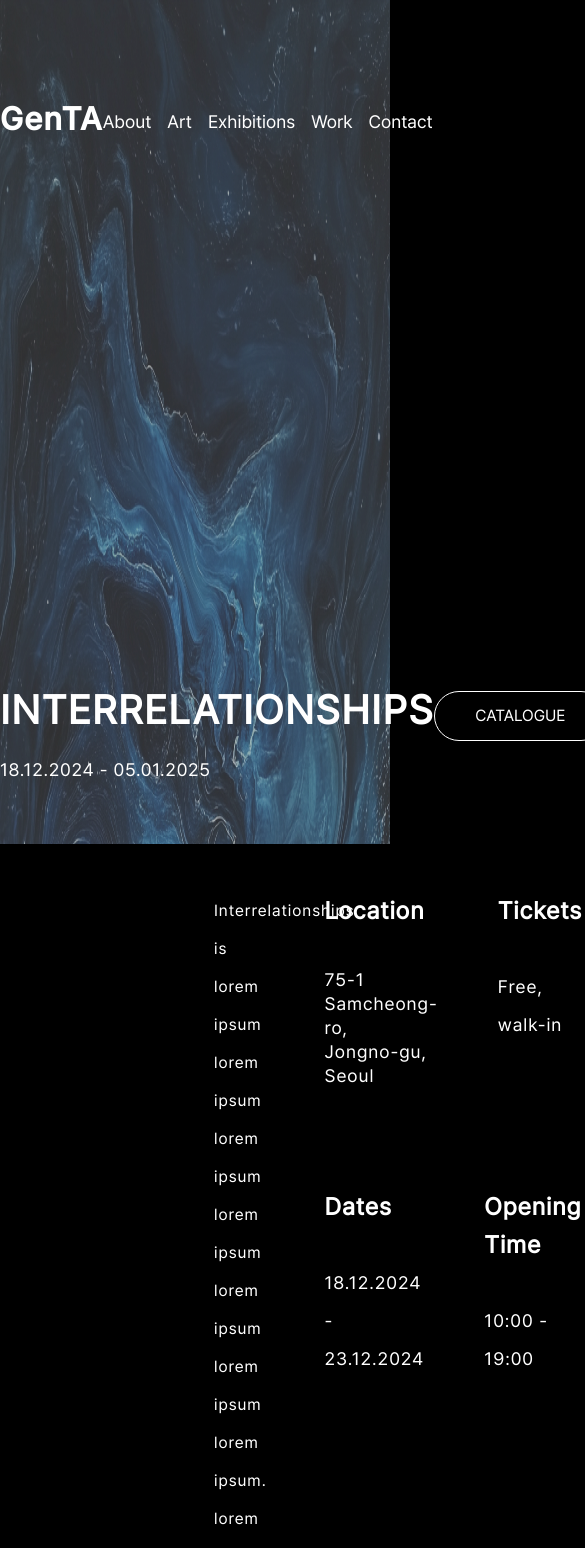
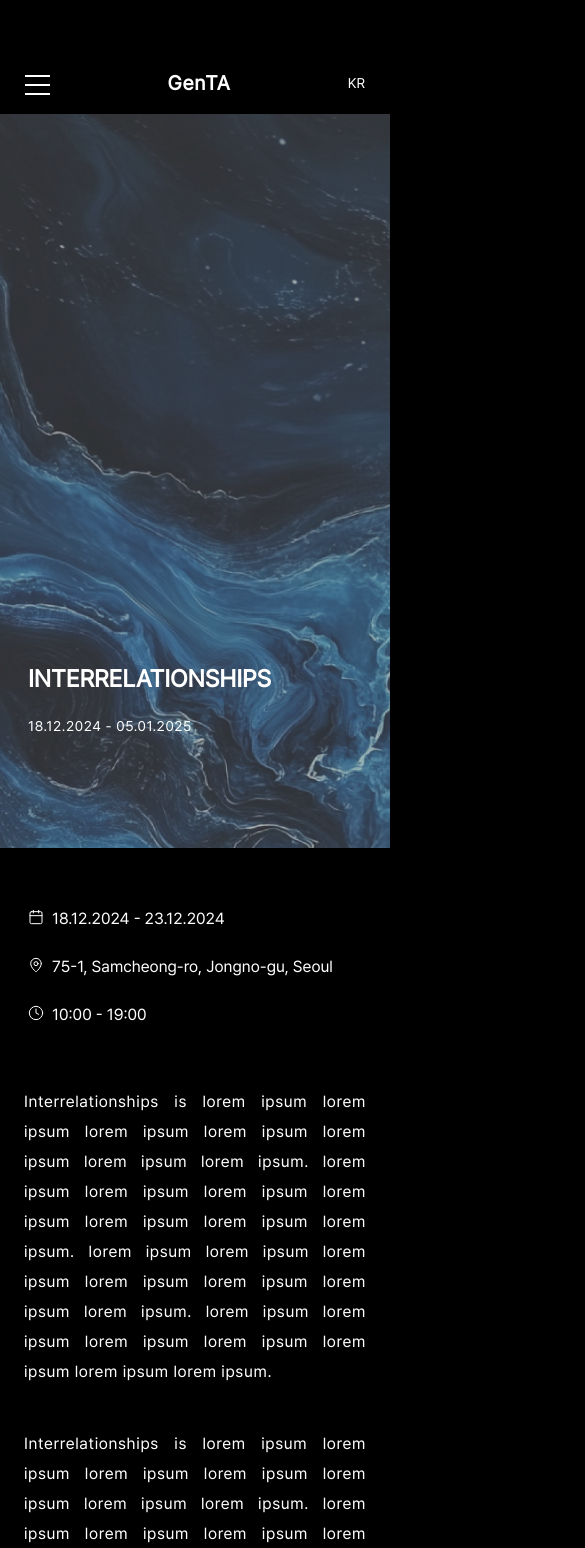
Before and after one commit to NeerajReddyK/genta, a Next.js app: page /exhibitions in a window 390 px wide. Shown: the top 1548 px of the page, 585 px wide, since content can reach past the window. Built offline with nearby package versions, Linux system fonts and the light colour scheme.

Commit message:
Added exhibtions mobile

```diff
--- a/package.json
+++ b/package.json
@@ -10,6 +10,7 @@
   },
   "dependencies": {
     "@types/tailwindcss": "^3.0.11",
+    "lucide-react": "^0.454.0",
     "next": "15.0.1",
     "react": "19.0.0-rc-69d4b800-20241021",
     "react-dom": "19.0.0-rc-69d4b800-20241021"
--- a/src/app/exhibitions/page.tsx
+++ b/src/app/exhibitions/page.tsx
@@ -1,8 +1,16 @@
 import ExhibitionsLg from "@/components/ExhibitionsLg";
+import ExhibitionsSm from "@/components/ExhibitionsSm";
 
 const Exhibitions = () => {
   return(
-    <ExhibitionsLg />
+    <>
+      <div className="md:hidden">
+        <ExhibitionsSm />
+      </div>
+      <div className="hidden md:block">
+        <ExhibitionsLg />
+      </div>
+    </>
   )
 }
 export default Exhibitions;
--- /dev/null
+++ b/src/components/ExhibitionsSm.tsx
@@ -0,0 +1,122 @@
+import Image from "next/image";
+import HeaderSm from "./HeaderSm";
+import { exhibition } from "@/data/ExhibitionsData";
+import { Calendar, Clock, MapPin } from "lucide-react";
+import artworks from "@/data/artworksData";
+import Link from "next/link";
+
+const ExhibitionsSm = () => {
+  return (
+    <div>
+      <div>
+        <HeaderSm />
+      </div>
+      <main>
+        <div className="relative">
+          <div className="relative w-full h-[87vh] overflow-hidden opacity-75">
+            <Image
+              src={exhibition.imageUrl}
+              alt={exhibition.imageAlt}
+              fill
+              priority
+              className="object-center object-cover"
+              sizes="100vw"
+            />
+          </div>
+          <div className="absolute bottom-0 left-0 w-full ml-[28px] z-10 mb-[57px]">
+            <h1 className="text-[24px] font-bold leading-[28.64px] spacing-[0.96px] mb-[24px]">
+              {exhibition.title}
+            </h1>
+            <p className="pb-[57px] font-medium text-[14px] leading-[16.71px] tracking-[0.56px]">
+              {exhibition.titleFromDate} - {exhibition.titleToDate}
+            </p>
+          </div>
+
+
+        </div>
+
+        {/* screen-2 */}
+        <div className="space-y-[24px] mt-[59px] ml-[28px] mb-[60px]">
+          <div className="flex items-start gap-[8px] ">
+            <Calendar className="w-[16px] h-[16px] mt-[2px] stroke-[1.5]"/>
+            <p>{exhibition.exhibitionFromDate} - {exhibition.exhibitionToDate}</p>
+          </div>
+
+          <div className="flex items-start gap-[8px]">
+            <MapPin className="w-[16px] h-[16px] mt-[2px] stroke-[1.5]"/>
+            <p>{exhibition.address}</p>
+          </div>
+
+          <div className="flex items-start gap-[8px]">
+            <Clock className="w-[16px] h-[16px] mt-[2px] stroke-[1.5]"/>
+            <p>{exhibition.startTime} - {exhibition.endTime}</p>
+          </div>
+        </div>
+
+        {/* screen-2 description */}
+        <div className="px-[24px] text-justify space-y-[42px] text-[16px] font-normal leading-[30px] tracking-[0.64px] mb-[87px]">
+          <p>
+            Interrelationships is lorem ipsum lorem ipsum lorem ipsum lorem ipsum lorem ipsum lorem ipsum lorem ipsum. lorem ipsum lorem ipsum lorem ipsum lorem ipsum lorem ipsum lorem ipsum lorem ipsum. lorem ipsum lorem ipsum lorem ipsum lorem ipsum lorem ipsum lorem ipsum lorem ipsum. lorem ipsum lorem ipsum lorem ipsum lorem ipsum lorem ipsum lorem ipsum lorem ipsum.
+          </p>
+          <p>
+            Interrelationships is lorem ipsum lorem ipsum lorem ipsum lorem ipsum lorem ipsum lorem ipsum lorem ipsum. lorem ipsum lorem ipsum lorem ipsum lorem ipsum lorem ipsum lorem ipsum lorem ipsum. lorem ipsum lorem ipsum lorem ipsum lorem ipsum lorem ipsum lorem ipsum lorem ipsum. lorem ipsum lorem ipsum lorem ipsum lorem ipsum lorem ipsum lorem ipsum lorem ipsum.
+          </p>
+        </div>
+
+        {/* screen-2 featured artworks */}
+        <div className="ml-[27px] mr-[25px]">
+          <h2 className="text-[16px] mb-[26px] font-semibold leading-[38px] tracking-[0.96px]">Featured Artworks</h2>
+          <div className="grid grid-cols-2 gap-y-[42px] gap-x-[24px]">
+            {artworks.slice(0, 4).map((artwork) => (
+              <div key={artwork.id} >
+                <div className="relative w-full h-[117px]">
+                  <Image
+                    src={artwork.src}
+                    alt={artwork.alt}
+                    fill
+                    className="object-cover"
+                    sizes="100vw"
+                  />
+                </div>
+                <p className="text-[11px] mt-[10px]">
+                  Artwork Name, Artist, 2024
+                </p>
+              </div>
+            ))}
+          </div>
+        </div>
+
+        {/* screen-2 Catalogue */}
+        <div className="my-[100px] flex justify-center">
+          <Link
+            href="/under-development"
+            className="inline-flex items-center gap-2 border border-white rounded-full px-6 py-[6px] hover:bg-white hover:text-black transition-colors"
+          >
+            CATALOGUE
+            <svg
+              className="w-4 h-4"
+              viewBox="0 0 24 24"
+              fill="none"
+              stroke="currentColor"
+              strokeWidth="2"
+            >
+              <path d="M5 12h14M12 5l7 7-7 7"/>
+            </svg>
+          </Link>
+
+        </div>
+
+        {/* Footer */}
+        <footer className=" mb-[46px]">
+          <div className="flex justify-center items-center flex-col text-[12px] leading-[14.32px]  tracking-[0.48px] font-medium">
+            <p>
+              © GenTA, All rights reserved.
+            </p>
+
+          </div>
+       </footer>
+     </main>
+    </div>
+  )
+}
+export default ExhibitionsSm;
--- /dev/null
+++ b/src/data/ExhibitionsData.ts
@@ -0,0 +1,27 @@
+interface ExhibitionsData {
+  title: string,
+  imageUrl: string,
+  imageAlt: string,
+  titleFromDate?: string,
+  titleToDate?: string,
+  exhibitionFromDate?: string,
+  exhibitionToDate?: string,
+  address: string,
+  startTime: string,
+  endTime: string
+}
+
+export const exhibition: ExhibitionsData = {
+  title: "INTERRELATIONSHIPS",
+  imageUrl: "/Exhibitions-hero.jpg",
+  imageAlt: "Art by one of our artists",
+  titleFromDate: "18.12.2024",
+  titleToDate: "05.01.2025",
+  exhibitionFromDate: "18.12.2024",
+  exhibitionToDate: "23.12.2024",
+  address: "75-1, Samcheong-ro, Jongno-gu, Seoul",
+  startTime: "10:00 ",
+  endTime: " 19:00"
+}
+
+// export default exhibition;
```
Also changed, not shown: 1 other file (tests, documents, lock files or other folders).
